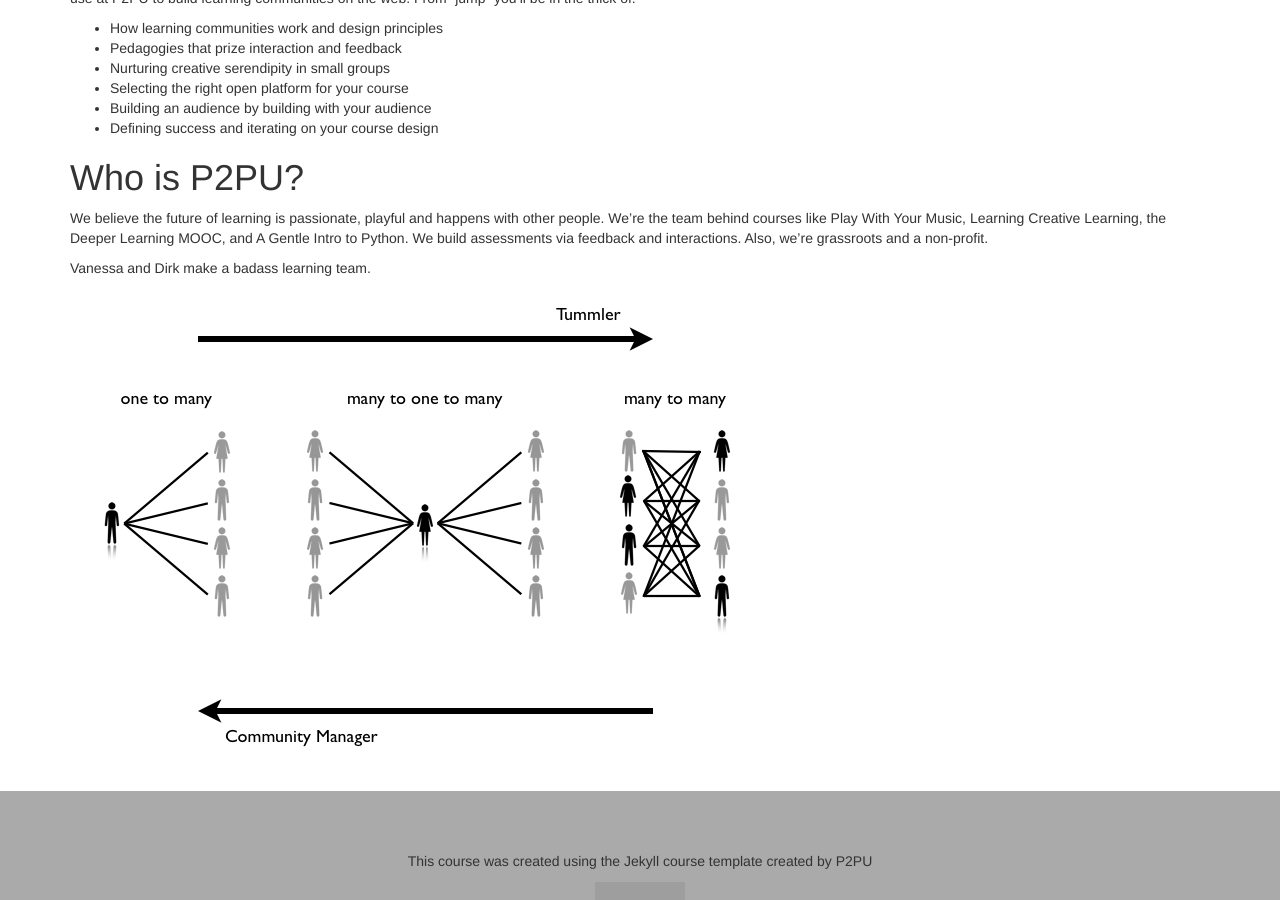
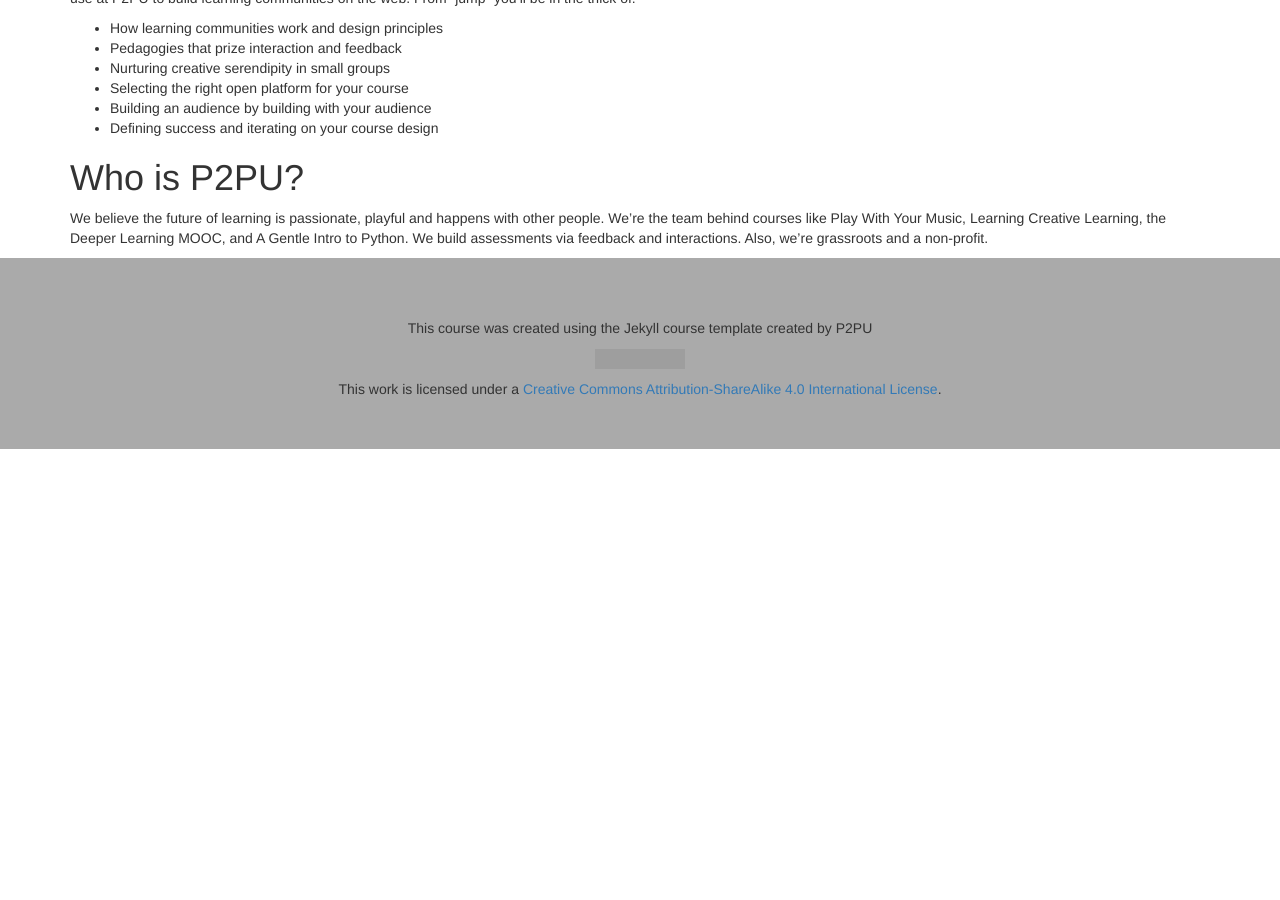
Before and after one commit to p2pu/social-learning-course, a Jekyll site: the page built from index.md, in a window 1280 px wide and 900 px high, scrolled down 622 px. Built offline with Jekyll 4.4.1, drawn with Linux system fonts in a browser that asks for light colours; nearby versions of some CDN libraries; Markdown is read by kramdown in place of the engine named in the settings; after the commit the page ends 1071 px from its top, so only the background shows below that; grey boxes are pictures that could not be loaded.

Commit message:
Remove tests

```diff
--- a/index.md
+++ b/index.md
@@ -22,7 +22,3 @@ In Learning Design 101 you’ll produce a course that works like the web--networ
 # Who is P2PU?
 
 We believe the future of learning is passionate, playful and happens with other people. We’re the team behind courses like Play With Your Music, Learning Creative Learning, the Deeper Learning MOOC, and A Gentle Intro to Python. We build assessments via feedback and interactions. Also, we’re grassroots and a non-profit.
-
-Vanessa and Dirk make a badass learning team.
-
-![]({{site.baseurl}}/img/Tummeling.key_20140415_220640_20140415_220642.jpg)
```
